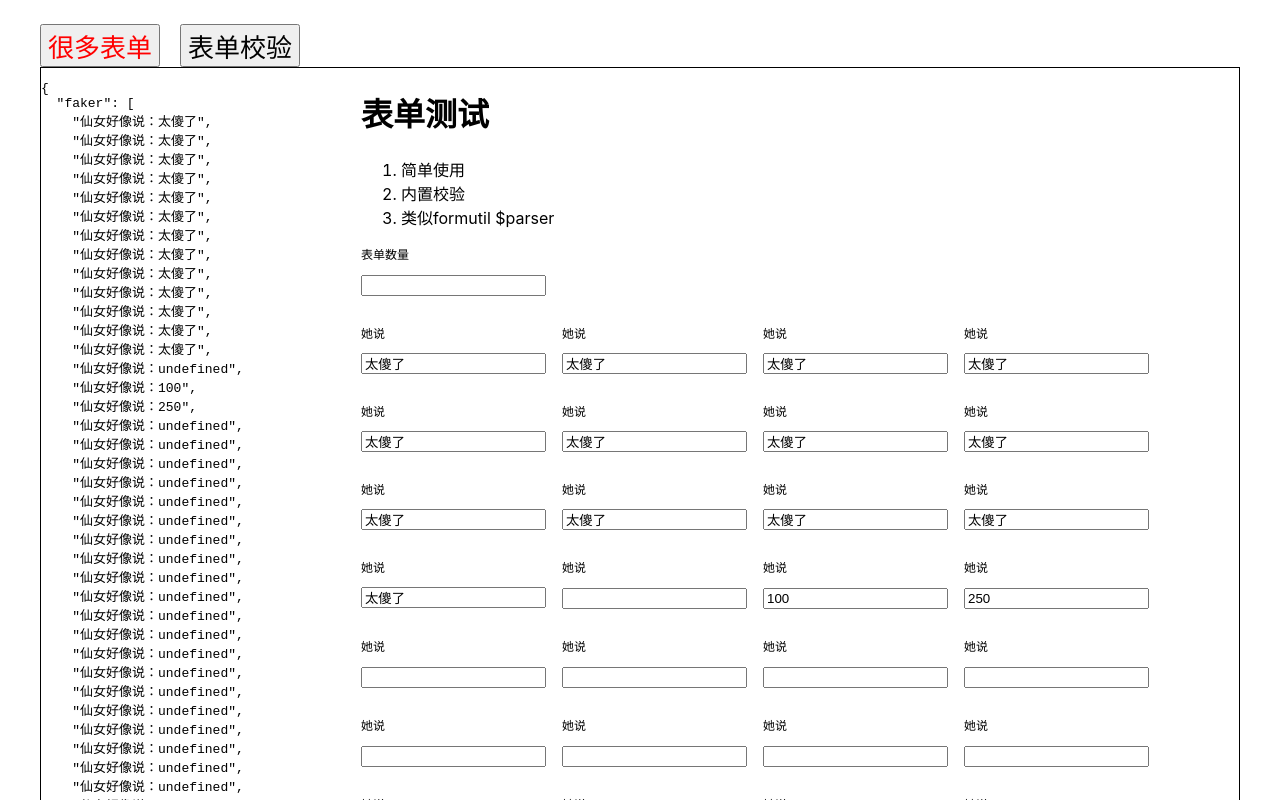
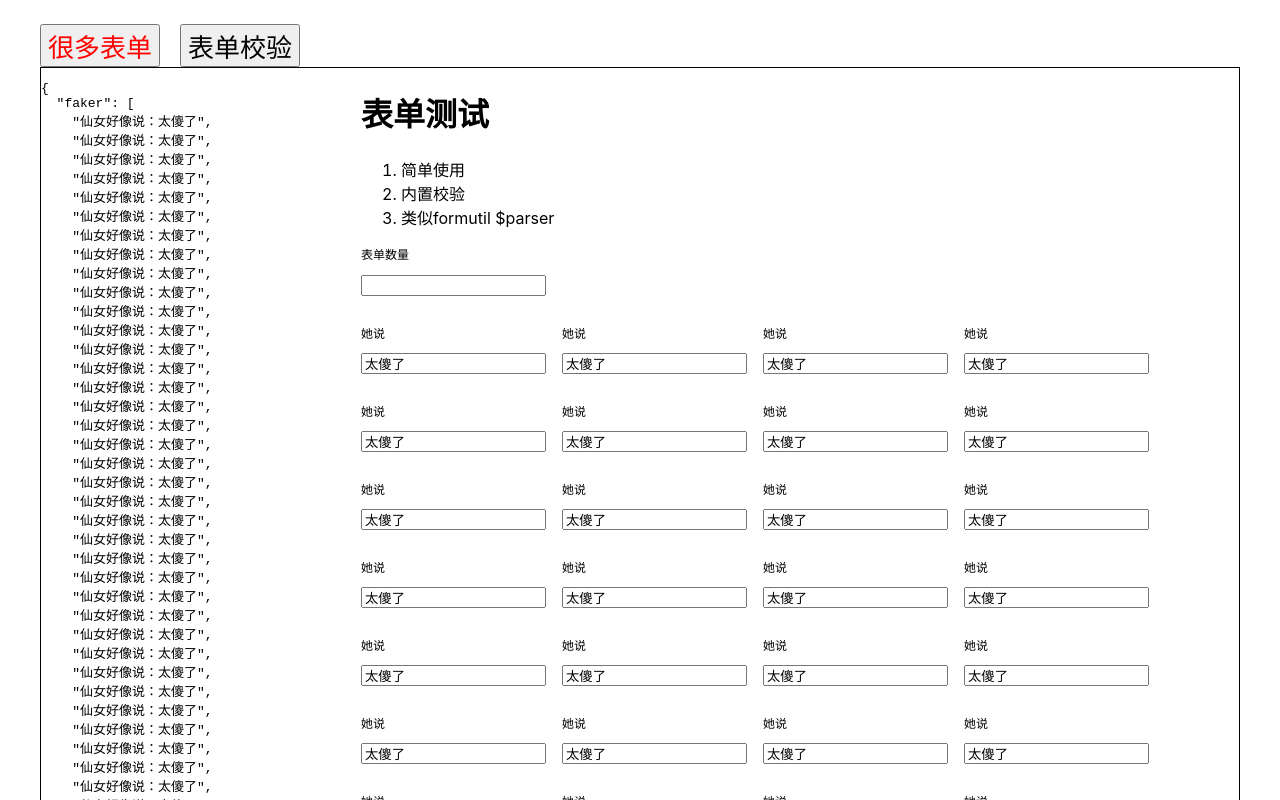
Before and after one commit to niannings/react-reactive-ref, a React (Vite) app: page / in a window 1280 px wide. Shown: the top 800 px of the page. Built offline with nearby package versions, Linux system fonts and the light colour scheme.

Commit message:
修复setValue问题

```diff
--- a/src/Form/FormItem.tsx
+++ b/src/Form/FormItem.tsx
@@ -15,6 +15,7 @@ interface IFormItemProps {
     label?: string;
     $parser?: (viewValue: any, setViewValue: (value: any) => any) => any;
     $formatter?: (modalValue: any, setModalValue: (value: any) => any) => any;
+    defalueValue?: any;
 }
 
 export function FormItem({
@@ -24,9 +25,10 @@ export function FormItem({
     $parser,
     $formatter,
     onFiledChange,
+    defalueValue,
 }: IFormItemProps) {
-    const { name, emit, on } = register;
-    const [value, setValue] = useState();
+    const { name, emit, on, unbind } = register;
+    const [value, setValue] = useState(defalueValue);
     const statusRef = useRef<{ setting: boolean }>({ setting: false });
 
     const onChange = (v) => {
@@ -48,8 +50,7 @@ export function FormItem({
         statusRef.current.setting = false;
     };
 
-    useEffect(() => {
-        on(name, (value) => {
+    const setOuterValue = (value) => {
         if (!statusRef.current.setting) {
             let modelValue = value;
             let viewValue = value;
@@ -67,7 +68,18 @@ export function FormItem({
                 statusRef.current.setting = false;
             });
         }
-        });
+    };
+
+    useEffect(() => {
+        if (defalueValue) {
+            setOuterValue(defalueValue);
+        }
+
+        on(name, setOuterValue);
+
+        return () => {
+            unbind(name);
+        };
     }, []);
 
     return (
--- a/src/Form/demo/DemoNormal.tsx
+++ b/src/Form/demo/DemoNormal.tsx
@@ -1,4 +1,4 @@
-import React, { useEffect } from 'react';
+import React, { useEffect, useState } from 'react';
 import { Watch } from '../../reactive';
 import { FormItem } from '../FormItem';
 import useForm from '../index';
@@ -12,6 +12,7 @@ const faker = (register: ReturnType<typeof useForm>['register'], n = 100) =>
                 label="她说"
                 register={register(`faker[${index}]`)}
                 $parser={(v) => `是的，仙女说：${v}`}
+                defalueValue="太傻了"
                 $formatter={(value, setModalValue) => {
                     setModalValue(`仙女好像说：${value}`);
 
@@ -23,30 +24,7 @@ const faker = (register: ReturnType<typeof useForm>['register'], n = 100) =>
         ));
 
 export default function DemoNormal() {
-    const { register, setValue } = useForm();
-
-    useEffect(() => {
-        setTimeout(() => {
-            setValue('faker', [
-                '太傻了',
-                '太傻了',
-                '太傻了',
-                '太傻了',
-                '太傻了',
-                '太傻了',
-                '太傻了',
-                '太傻了',
-                '太傻了',
-                '太傻了',
-                '太傻了',
-                '太傻了',
-                '太傻了',
-                undefined,
-                100,
-                250,
-            ]);
-        }, 1000);
-    }, []);
+    const { register } = useForm();
 
     console.log('父组件更新～');
 
--- a/src/eventEmitter/index.ts
+++ b/src/eventEmitter/index.ts
@@ -45,10 +45,13 @@ function createEventEmitter() {
             pool[name].handlers.push(eventHandler);
         }
     };
+    const unpublish = (name: string) => {
+        delete pool[name];
+    };
 
     publish(__ON_CHANGE__);
 
-    return { publish, emit, on };
+    return { publish, emit, on, unpublish };
 }
 
 createEventEmitter.__ON_CHANGE__ = __ON_CHANGE__;
--- a/src/reactive/index.ts
+++ b/src/reactive/index.ts
@@ -130,6 +130,10 @@ function createReactive<
                 emit: emitter.emit,
                 dataGetter,
                 customGetter: custom.getter,
+                unbind: (name) => {
+                    emitter.unpublish(name);
+                    set(dataRef, name, undefined);
+                },
             };
         };
         const register = (name?: string, options?: RegisterOptions) =>
```
Also changed, not shown: 3 other files (tests, documents, lock files or other folders). Lines whose indentation alone changed are shown as unchanged.
